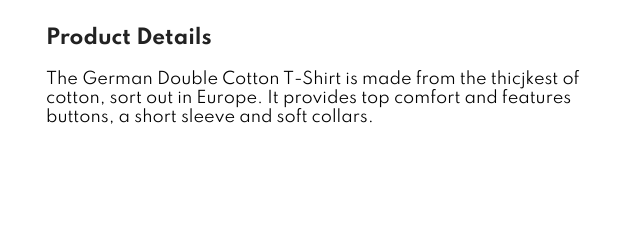
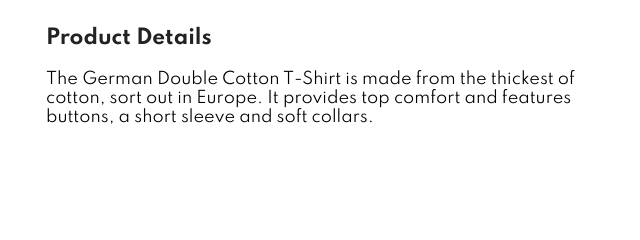
Before and after one commit to Asteriqq/e-commerce, a plain HTML site: page sproduct.html in a window 1280 px wide. Shown: the part 395-635 px from the top of the page, 532-1172 px from the left. Drawn offline with Linux system fonts and the light colour scheme.

Commit message:
another change

```diff
--- a/sproduct.html
+++ b/sproduct.html
@@ -66,7 +66,7 @@
             <input type="number" value="1">
             <button class="normal">Add To Cart</button>
             <h4>Product Details</h4>
-            <span>The German Double Cotton T-Shirt is made from the thicjkest of cotton, sort out in Europe. It provides top comfort and features buttons, a short sleeve and soft collars.</span>
+            <span>The German Double Cotton T-Shirt is made from the thickest of cotton, sort out in Europe. It provides top comfort and features buttons, a short sleeve and soft collars.</span>
         </div>
     </section>
 
```
